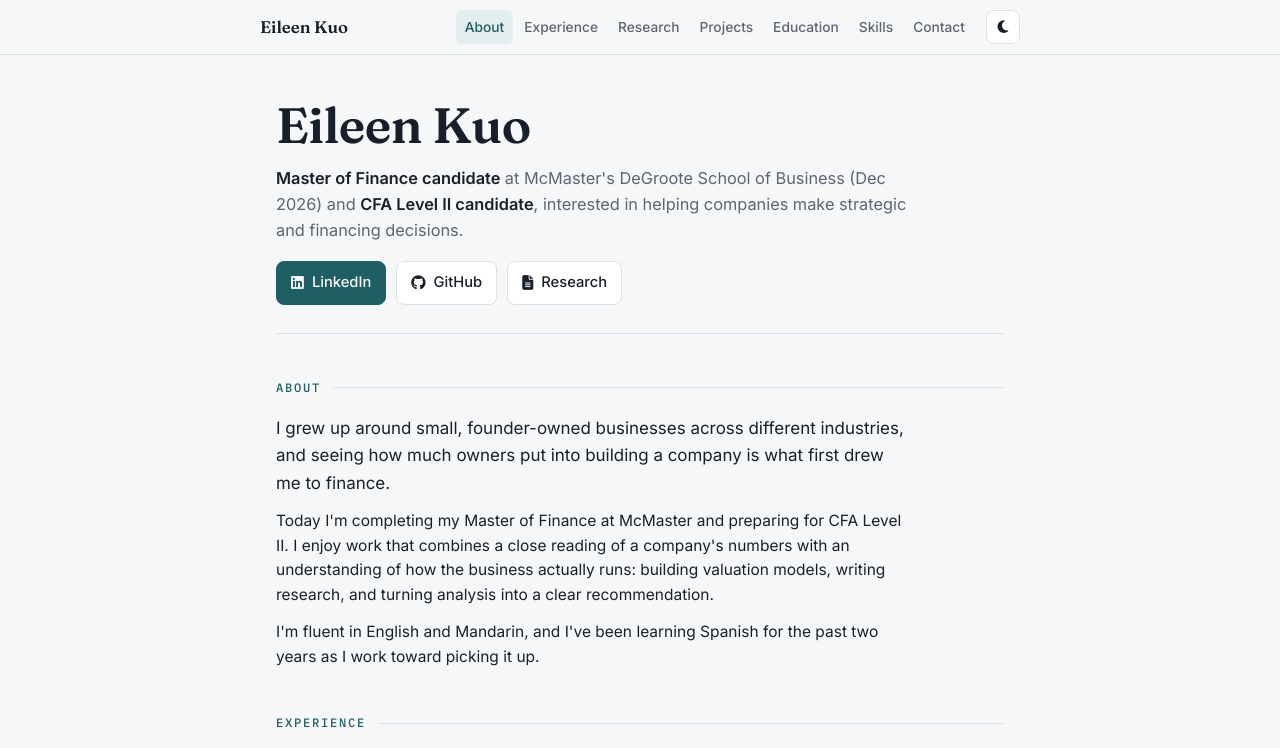
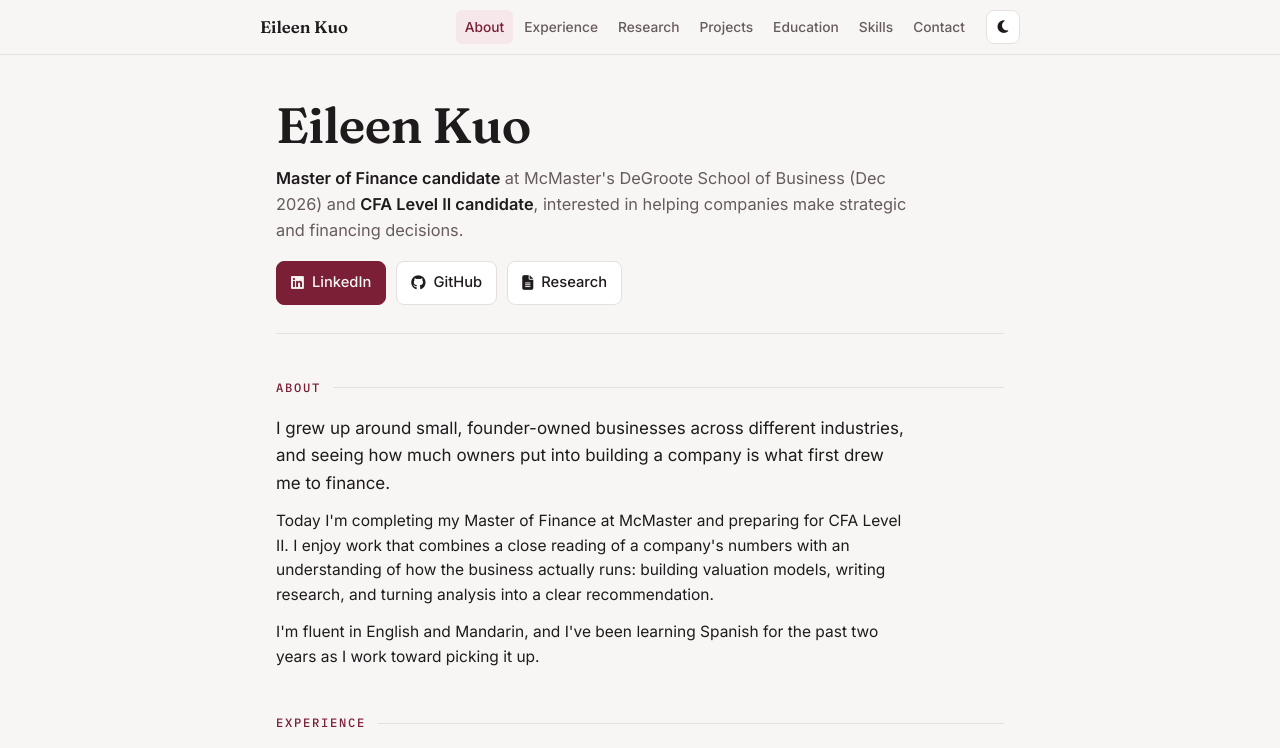
Before and after one commit to ekuo29/ekuo29.github.io, a plain HTML site: page index.html in a window 1280 px wide. Shown: the top 748 px of the page. Drawn offline with Linux system fonts and the light colour scheme.

Commit message:
Add files via upload

```diff
--- a/index.html
+++ b/index.html
@@ -16,8 +16,8 @@
 <style>
 /* Layout: a single reading column, like a well-set term sheet; dates sit in a right-aligned ledger column. */
 :root{
-  --bg:#f6f7f8; --surface:#ffffff; --fg:#17202a; --muted:#5b6672; --line:#dde2e7;
-  --accent:#1f5f63; --accent-soft:#e3eeee; --nav-bg:rgba(246,247,248,.88);
+  --bg:#f8f6f5; --surface:#ffffff; --fg:#1f1a1c; --muted:#665b5e; --line:#e6dfdf;
+  --accent:#7a1f35; --accent-soft:#f5e7ea; --nav-bg:rgba(248,246,245,.88);
   --display:"Fraunces", Georgia, "Times New Roman", serif;
   --body:"Inter", system-ui, -apple-system, "Segoe UI", sans-serif;
   --mono:"IBM Plex Mono", ui-monospace, "SFMono-Regular", Menlo, monospace;
@@ -25,13 +25,13 @@
 }
 @media (prefers-color-scheme: dark){
   :root:not([data-theme="light"]){
-    --bg:#11161b; --surface:#171e25; --fg:#e7ecf0; --muted:#9aa6b2; --line:#2a333c;
-    --accent:#7cc3c4; --accent-soft:#1d2e31; --nav-bg:rgba(17,22,27,.88); color-scheme:dark;
+    --bg:#161214; --surface:#1f191b; --fg:#efe9ea; --muted:#ab9fa2; --line:#352b2e;
+    --accent:#e39aab; --accent-soft:#3a1f27; --nav-bg:rgba(22,18,20,.88); color-scheme:dark;
   }
 }
 :root[data-theme="dark"]{
-  --bg:#11161b; --surface:#171e25; --fg:#e7ecf0; --muted:#9aa6b2; --line:#2a333c;
-  --accent:#7cc3c4; --accent-soft:#1d2e31; --nav-bg:rgba(17,22,27,.88); color-scheme:dark;
+  --bg:#161214; --surface:#1f191b; --fg:#efe9ea; --muted:#ab9fa2; --line:#352b2e;
+  --accent:#e39aab; --accent-soft:#3a1f27; --nav-bg:rgba(22,18,20,.88); color-scheme:dark;
 }
 *{box-sizing:border-box}
 html{scroll-behavior:smooth}
```
